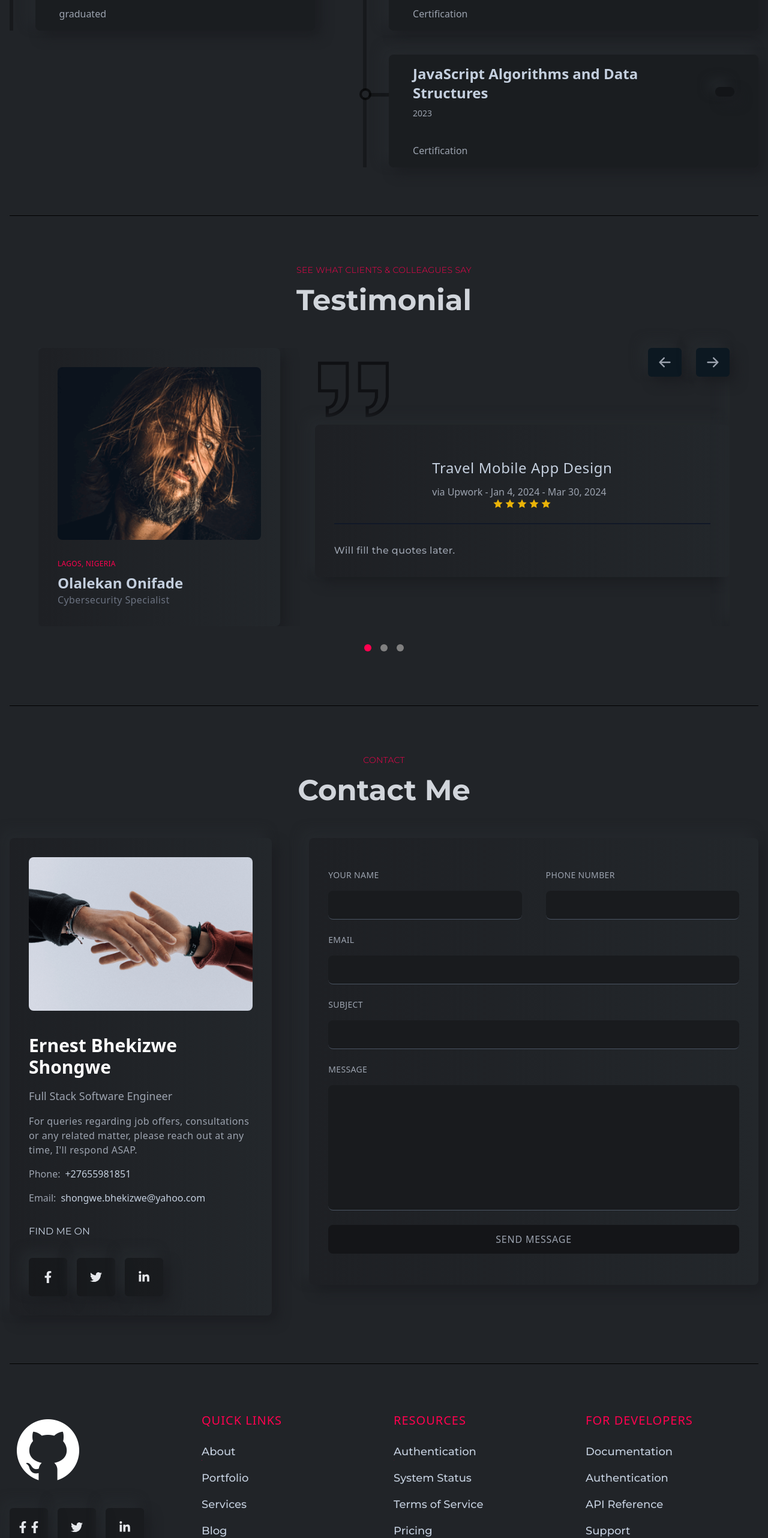
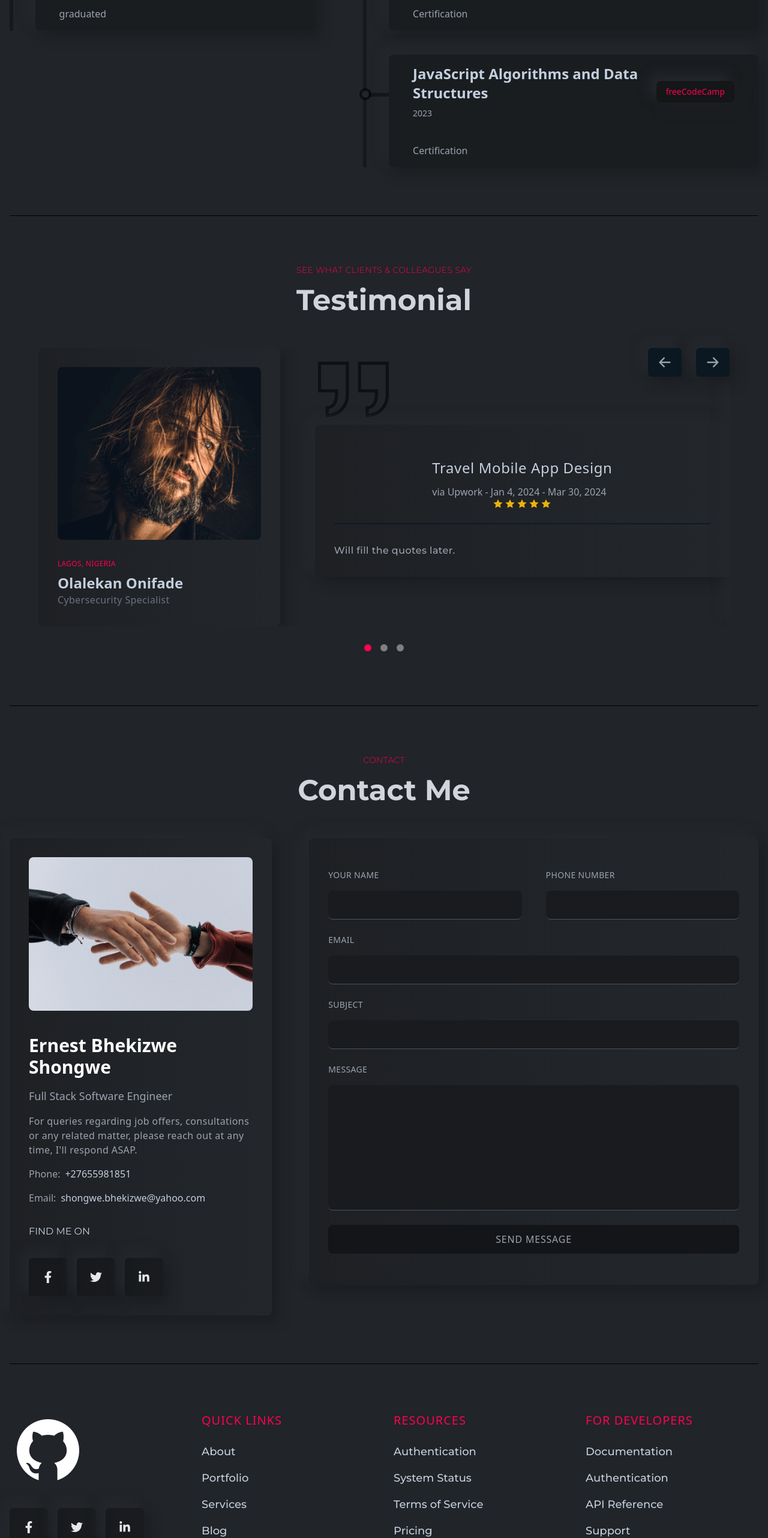
Before and after one commit to bshongwe/personal-portfolio-2024, a React (Create React App) app: page / in a window 1280 px wide. Shown: the part 4340-6904 px from the top of the page at 60% size. Built offline with nearby package versions, Linux system fonts and the light colour scheme.

Commit message:
Footer links and education edit

```diff
--- a/src/components/footer/Footer.js
+++ b/src/components/footer/Footer.js
@@ -9,7 +9,6 @@ const Footer = () => {
         <img className="w-32" src={logo} alt="Ernest Bhekizwe Shongwe" />
         <div className="flex gap-4">
           <span className="bannerIcon">
-            <FaFacebookF />
             <a href="https://www.facebook.com/shongwe.bhekizwe" target="_blank" rel="noopener noreferrer">
               <FaFacebookF />
             </a>
--- a/src/components/resume/Education.js
+++ b/src/components/resume/Education.js
@@ -77,7 +77,7 @@ const Education = () => {
           <ResumeCard
             title="JavaScript Algorithms and Data Structures"
             subTitle="2023"
-            result=""
+            result="freeCodeCamp"
             des="Certification"
           />
         </div>
```
